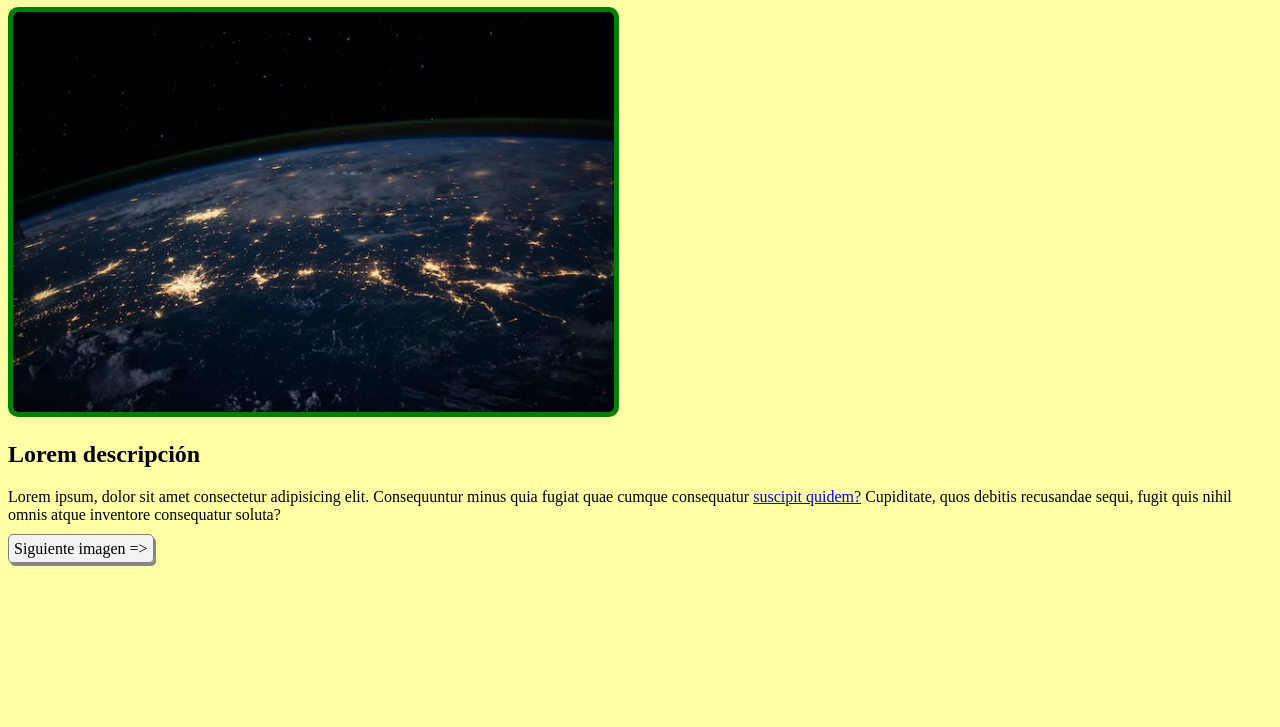
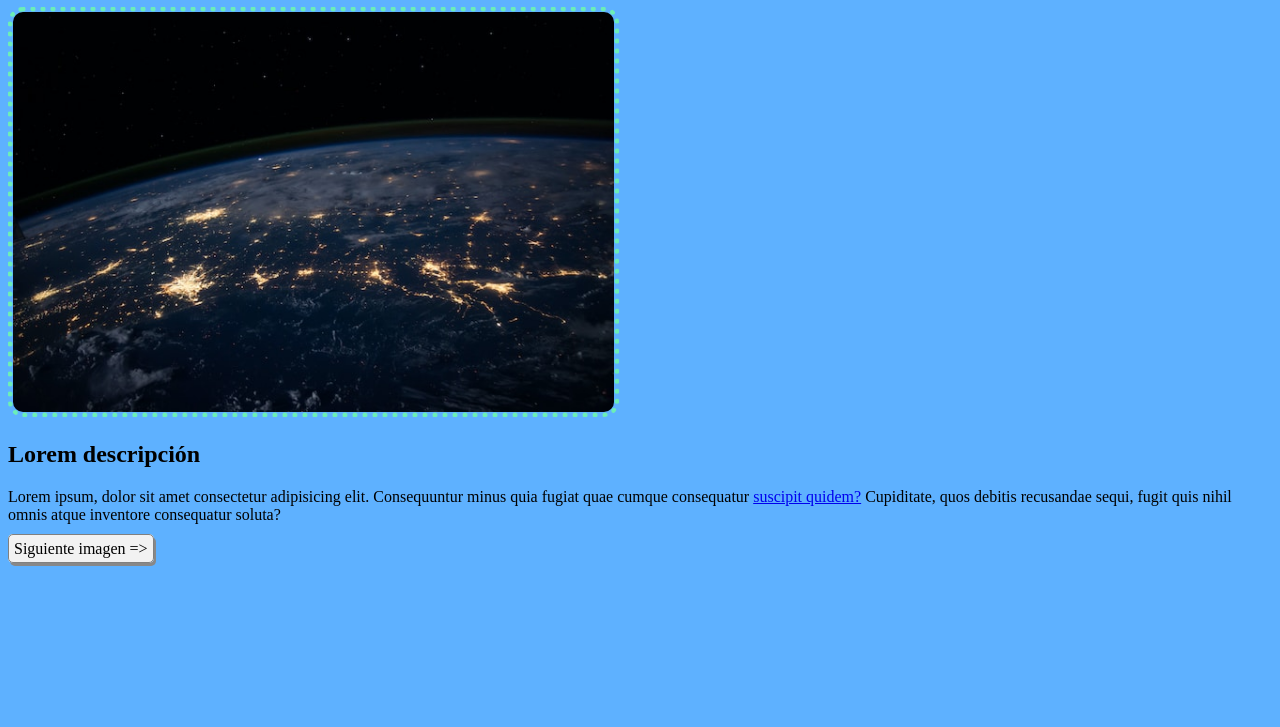
Before and after one commit to felipebarcelo/TrabajoGrupal6.2, a plain HTML site: page page1.html in a window 1280 px wide. Shown: the part 73-800 px from the top of the page. Drawn offline with Linux system fonts and the light colour scheme.

Commit message:
Cambio de fondo y borde de imagen

```diff
--- a/styles.css
+++ b/styles.css
@@ -1,10 +1,10 @@
 body {
-    background-color: rgb(255, 255, 165);
+    background-color: rgb(94, 177, 255);
 }
 
 .image{
-    border: 5px solid green;
-    border-radius: 10px;
+    border: 5px dotted rgb(107, 238, 183);
+    border-radius: 15px;
     height: 400px;
 }
 
```
